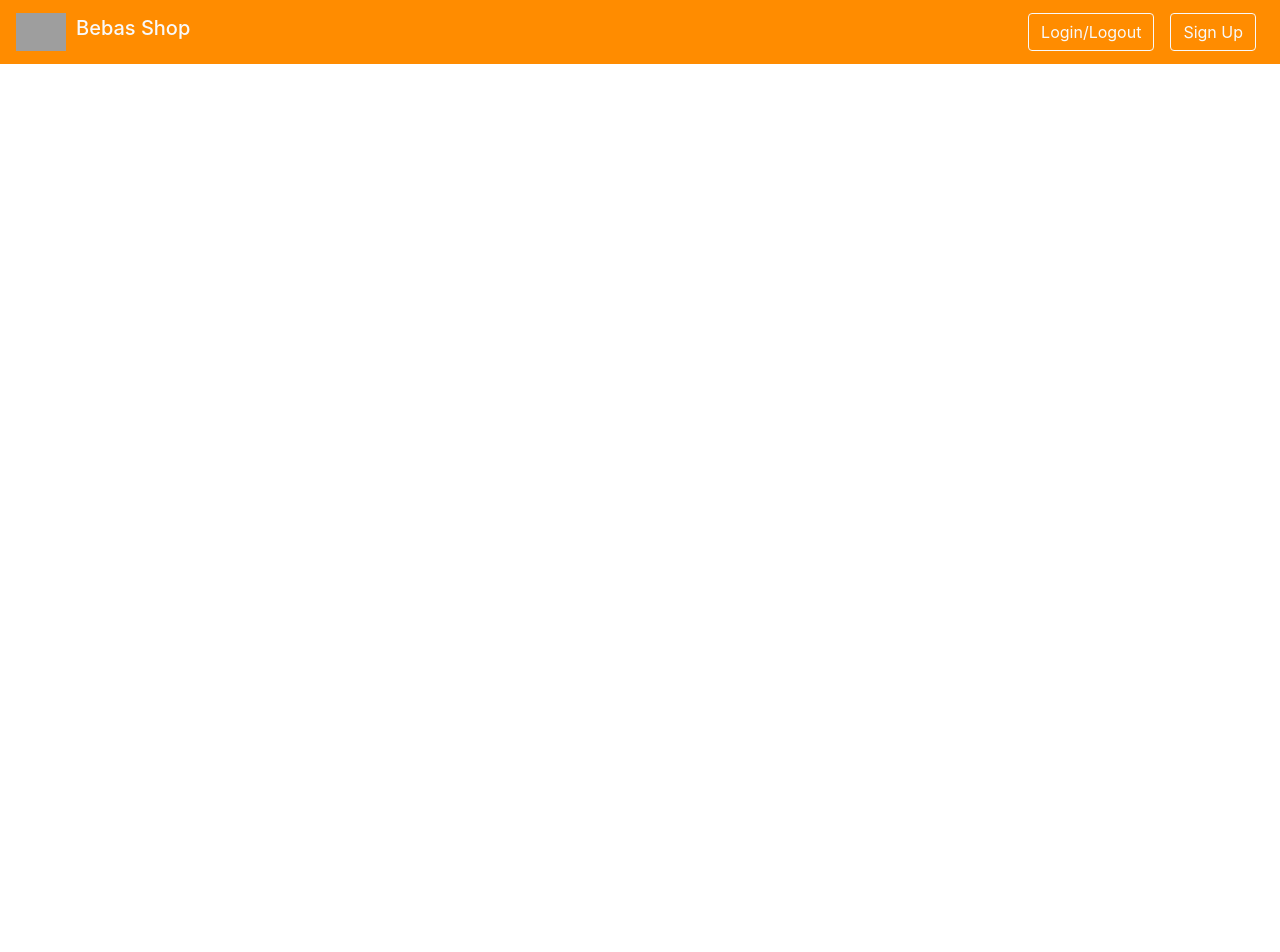
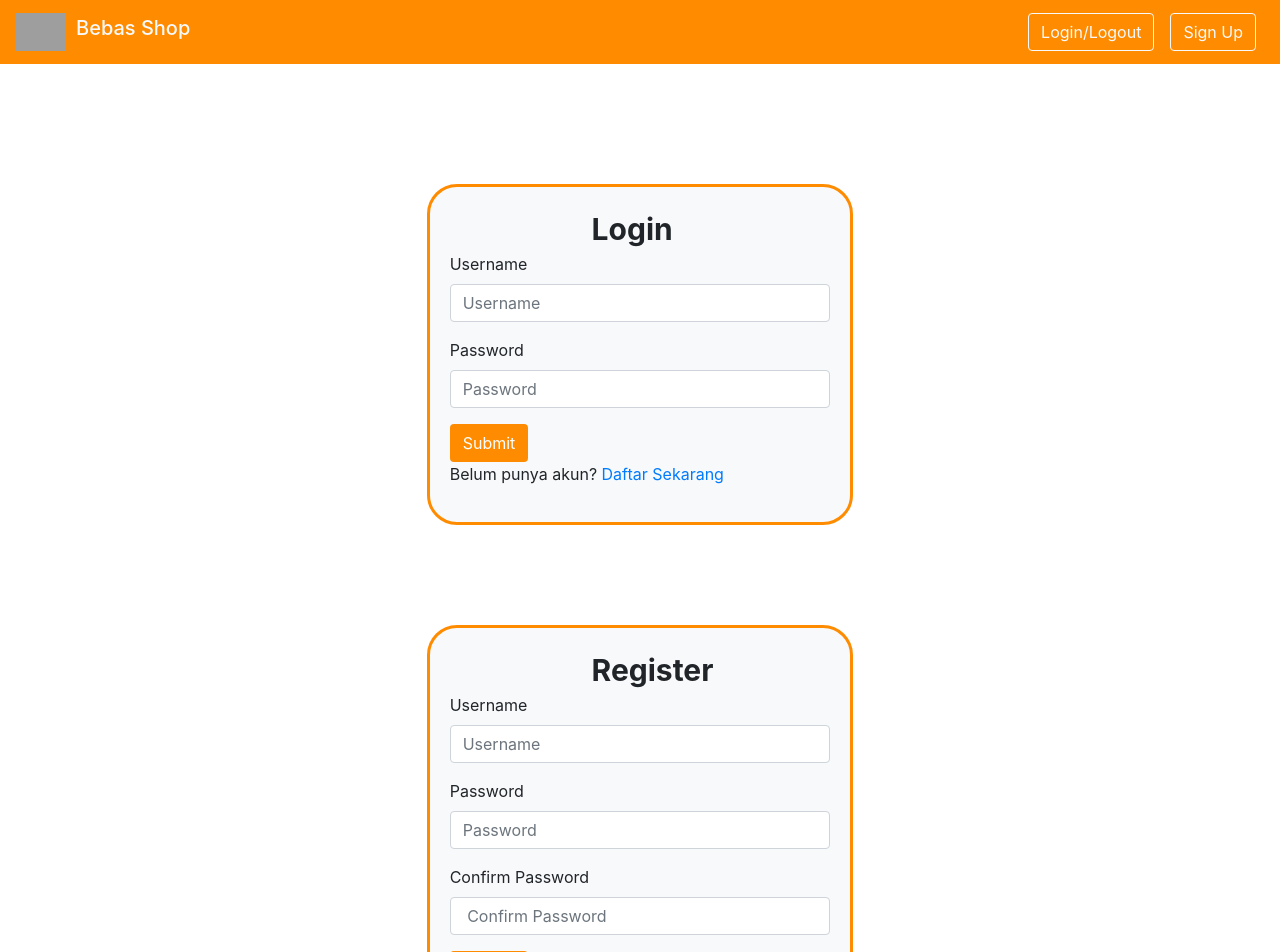
Before and after one commit to HansenTanio/TokoSepatu-Bebas-IFCSore, a Vue app in the folder Frontend/: page / in a window 1280 px wide. Shown: the top 952 px of the page. Before the commit the page ends 800 px from the top, so only its background shows below. Built offline with nearby package versions, Linux system fonts and the light colour scheme; grey boxes are pictures that could not be loaded.

Commit message:
membuat sign up page dan login page

```diff
--- a/Frontend/src/App.vue
+++ b/Frontend/src/App.vue
@@ -1,8 +1,12 @@
 <script>
 import Navbar from './components/Navbar.vue'
+import Login from './components/login.vue'
+import signUp from './components/signup.vue'
 export default {
   components: {
     Navbar,
+    Login,
+    signUp
   }
 }
 </script>
@@ -10,5 +14,7 @@ export default {
 <template>
   <div>
     <Navbar></Navbar>
+    <Login></Login>
+    <signUp></signUp>
   </div>
 </template>
--- /dev/null
+++ b/Frontend/src/components/login.vue
@@ -0,0 +1,21 @@
+<template>
+    <div style="display: center;">
+        <div class="container col-sm-4 bg-light" style="height: 50%; margin: auto;margin-top: 120px;width: 50%;border: 3px solid darkorange;padding: 20px;border-radius: 30px;">
+            <div class="mx-auto col-sm-4" style="font-size: 30px; font-weight: bold;">
+                Login
+            </div>
+            <form>
+                <div class="form-group">
+                    <label for="exampleInputEmail1">Username</label>
+                    <input type="text" class="form-control" id="username" placeholder="Username">
+                </div>
+                <div class="form-group">
+                    <label for="exampleInputPassword1">Password</label>
+                    <input type="password" class="form-control" id="password" placeholder="Password">
+                </div>
+                <a class="btn text-white" style="background-color: darkorange;">Submit</a>
+            </form>
+            <p>Belum punya akun? <a href="/signUp">Daftar Sekarang</a></p>
+        </div>
+    </div>
+</template>
--- /dev/null
+++ b/Frontend/src/components/signUp.vue
@@ -0,0 +1,25 @@
+<template>
+    <div>
+        <div class="container col-sm-4 bg-light" style="height: 50%; margin: auto;margin-top: 100px;width: 50%;border: 3px solid darkorange;padding: 20px;border-radius: 30px;">
+            <div class="mx-auto col-sm-4" style="font-size: 30px; font-weight: bold;">
+                Register
+            </div>
+            <form>
+                <div class="form-group">
+                    <label for="exampleInputEmail1">Username</label>
+                    <input type="text" class="form-control" id="username" aria-describedby="emailHelp" placeholder="Username">
+                </div>
+                <div class="form-group">
+                    <label for="exampleInputPassword1">Password</label>
+                    <input type="password" class="form-control" id="password" placeholder="Password">
+                </div>
+                <div class="form-group">
+                    <label for="exampleInputPassword1">Confirm Password</label>
+                    <input type="password" class="form-control" id="confirmPassword" placeholder=" Confirm Password">
+                </div>
+                <a class="btn text-white" style="background-color: darkorange;">Submit</a>
+            </form>
+            <p>Sudah punya akun? <a href="/">Login di sini</a></p>
+        </div>
+    </div>
+</template>
```
